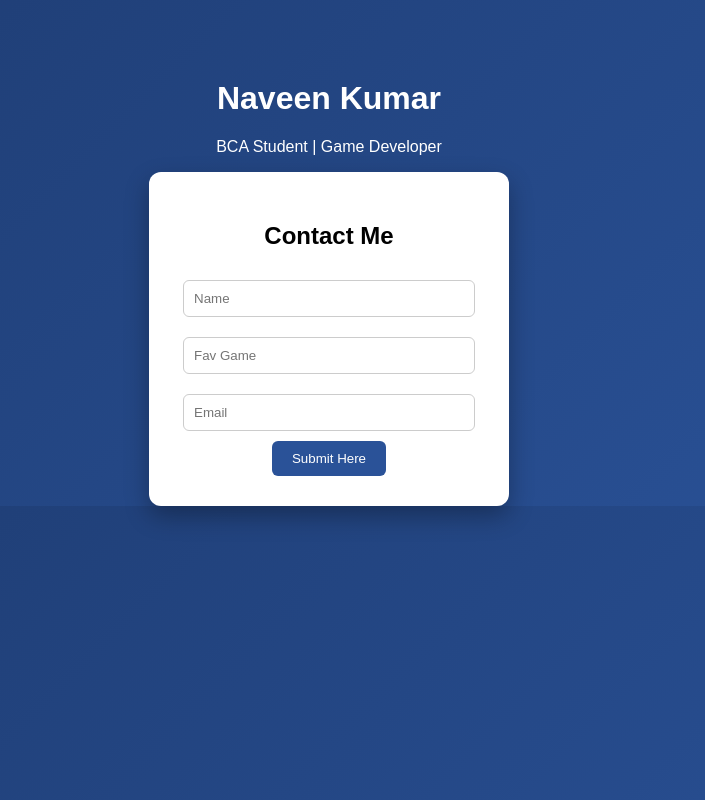
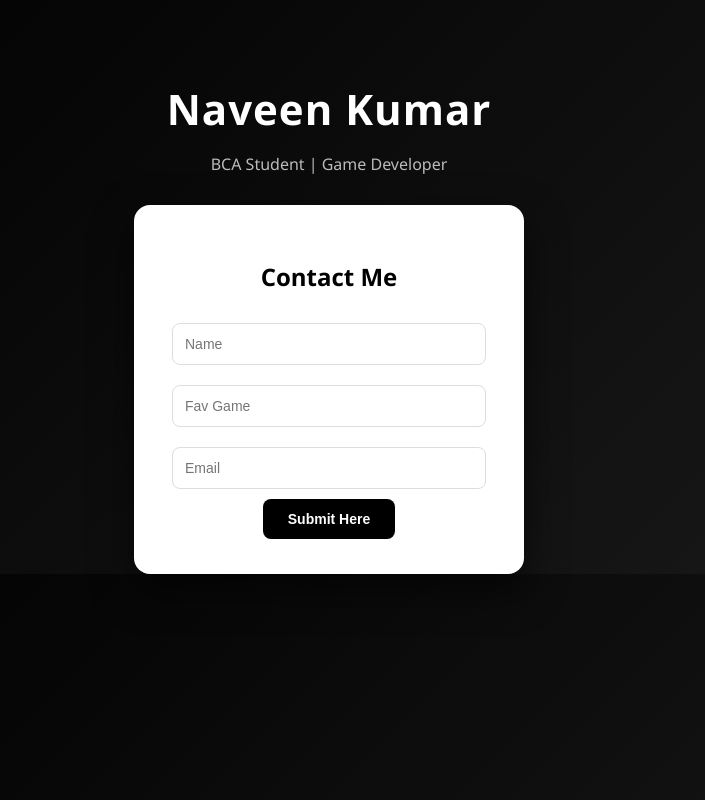
Before and after one commit to 25navBCA/naveen-portfolio, a plain HTML site: page index.html in a window 1280 px wide. Shown: the whole page, without its empty margins (311-1016 px from the left). Drawn offline with Linux system fonts and the light colour scheme.

Commit message:
Update index.html

```diff
--- a/index.html
+++ b/index.html
@@ -5,9 +5,9 @@
     <style>
         body {
             margin: 0;
-            font-family: Arial;
-            background: linear-gradient(135deg, #1e3c72, #2a5298);
-            color: white;
+            font-family: "Segoe UI", Tahoma, Geneva, Verdana, sans-serif;
+            background: linear-gradient(135deg, #000000, #1a1a1a);
+            color: #ffffff;
             text-align: center;
         }
 
@@ -15,40 +15,75 @@
             margin-top: 80px;
         }
 
+        h1 {
+            font-size: 42px;
+            letter-spacing: 1px;
+            margin-bottom: 5px;
+        }
+
+        p {
+            color: #bbbbbb;
+            font-size: 16px;
+            margin-bottom: 30px;
+        }
+
         .card {
-            background: white;
-            color: black;
-            padding: 30px;
-            border-radius: 12px;
-            width: 300px;
+            background: #ffffff;
+            color: #000000;
+            padding: 35px;
+            border-radius: 16px;
+            width: 320px;
             margin: auto;
-            box-shadow: 0 10px 25px rgba(0,0,0,0.3);
+            box-shadow: 0 15px 40px rgba(0,0,0,0.6);
+            transition: transform 0.3s ease, box-shadow 0.3s ease;
+        }
+
+        .card:hover {
+            transform: translateY(-8px);
+            box-shadow: 0 25px 60px rgba(0,0,0,0.8);
+        }
+
+        .card h2 {
+            margin-bottom: 20px;
+            font-weight: 600;
         }
 
         input {
             width: 90%;
-            padding: 10px;
+            padding: 12px;
             margin: 10px 0;
-            border-radius: 6px;
-            border: 1px solid #ccc;
+            border-radius: 8px;
+            border: 1px solid #ddd;
+            outline: none;
+            font-size: 14px;
+            transition: border 0.3s ease, box-shadow 0.3s ease;
+        }
+
+        input:focus {
+            border: 1px solid #000;
+            box-shadow: 0 0 5px rgba(0,0,0,0.3);
         }
 
         button {
-            padding: 10px 20px;
+            padding: 12px 25px;
             border: none;
-            background: #2a5298;
-            color: white;
-            border-radius: 6px;
+            background: #000000;
+            color: #ffffff;
+            border-radius: 8px;
             cursor: pointer;
+            font-size: 14px;
+            font-weight: 600;
+            transition: all 0.3s ease;
         }
 
         button:hover {
-            background: #1e3c72;
+            background: #333333;
+            transform: scale(1.05);
         }
 
         #success {
             margin-top: 15px;
-            color: green;
+            color: #2ecc71;
             font-weight: bold;
             display: none;
         }
@@ -75,7 +110,7 @@
     </div>
 
     <script>
-        const backend = "https://naveen-portfolio-4.onrender.com"; // 🔴 PUT YOUR URL
+        const backend = "https://naveen-portfolio-4.onrender.com";
 
         document.getElementById("form").addEventListener("submit", async (e) => {
             e.preventDefault();
@@ -90,10 +125,7 @@
                 })
             });
 
-            // show success
             document.getElementById("success").style.display = "block";
-
-            // clear form
             document.getElementById("form").reset();
         });
     </script>
```
